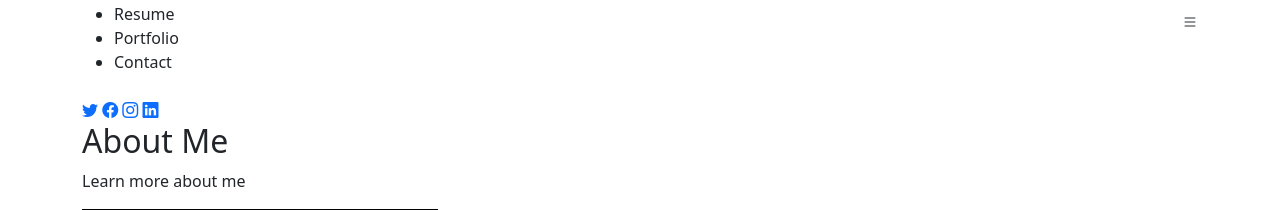
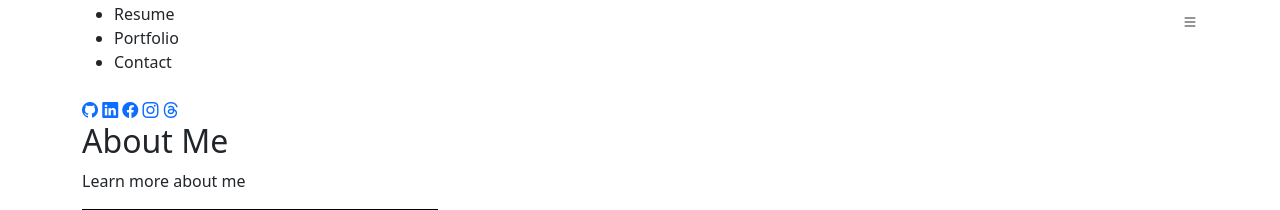
Before and after one commit to Sami353/my_portfolio, a Django app: page / in a window 1280 px wide. Shown: the part 156-366 px from the top of the page. Run offline with Django 4.2, Linux system fonts and the light colour scheme; some libraries are stand-ins or nearby versions.

Commit message:
commiting changes in social

```diff
--- a/templates/partials/_social.html
+++ b/templates/partials/_social.html
@@ -1,6 +1,8 @@
 <div class="social-links">
-  <a href="#" class="twitter"><i class="bi bi-twitter"></i></a>
-  <a href="#" class="facebook"><i class="bi bi-facebook"></i></a>
-  <a href="#" class="instagram"><i class="bi bi-instagram"></i></a>
-  <a href="#" class="linkedin"><i class="bi bi-linkedin"></i></a>
+  <a href="https://github.com/Sami353" class="twitter"><i class="bi bi-github"></i></a>
+  <a href="https://www.linkedin.com/in/sami-mali/" class="linkedin"><i class="bi bi-linkedin"></i></a>
+  <a href="https://www.facebook.com/sami.mali.878/" class="facebook"><i class="bi bi-facebook"></i></a>
+  <a href="https://www.instagram.com/sami_mali/" class="instagram"><i class="bi bi-instagram"></i></a>
+  {% comment %} <a href="https://discord.com/" class="discord"><i class="bi bi-discord"></i></a> {% endcomment %}
+  <a href="https://www.threads.net/@sami_mali" class="threads"><i class="bi bi-threads"></i></a>
 </div>
```
